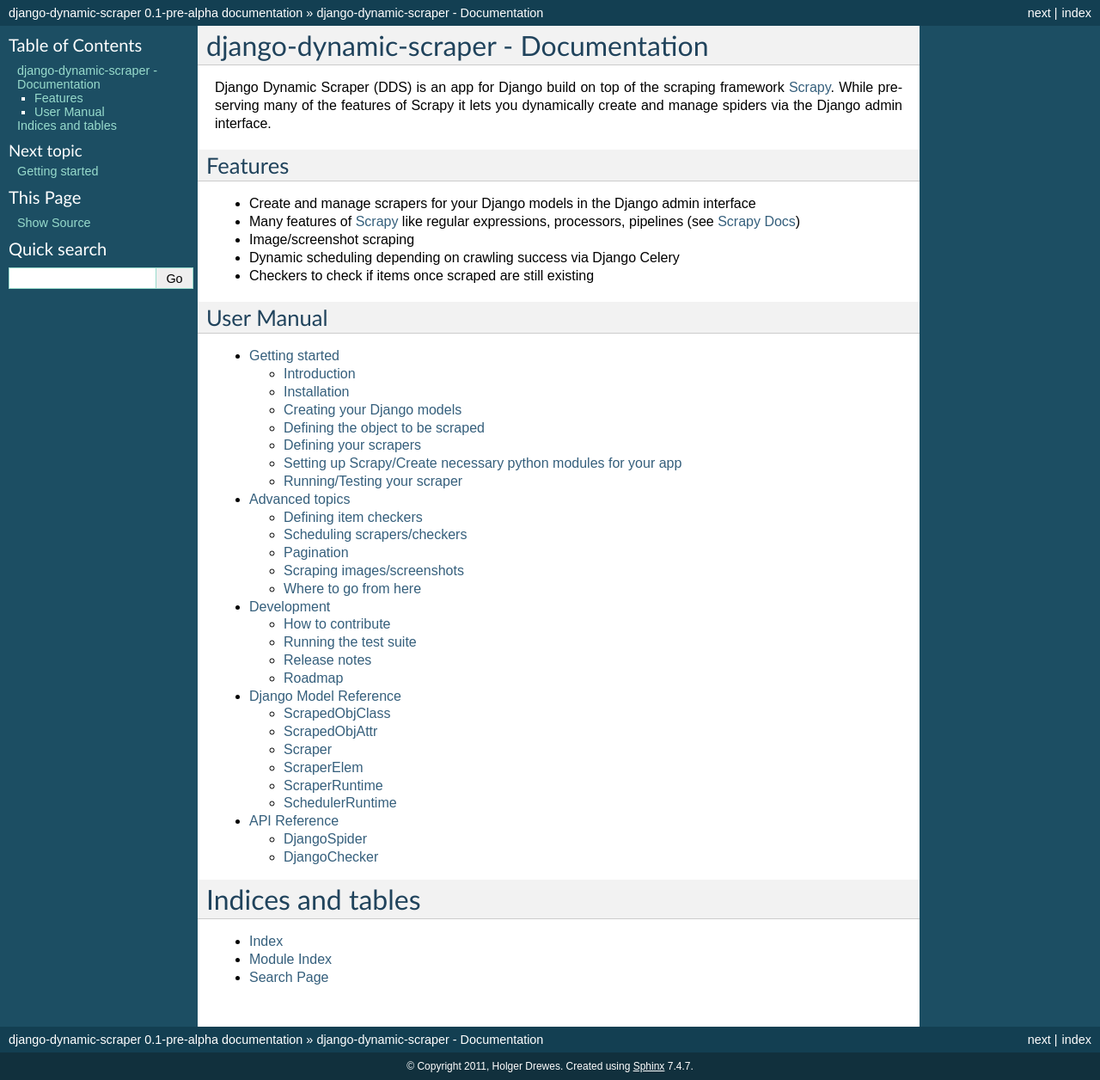
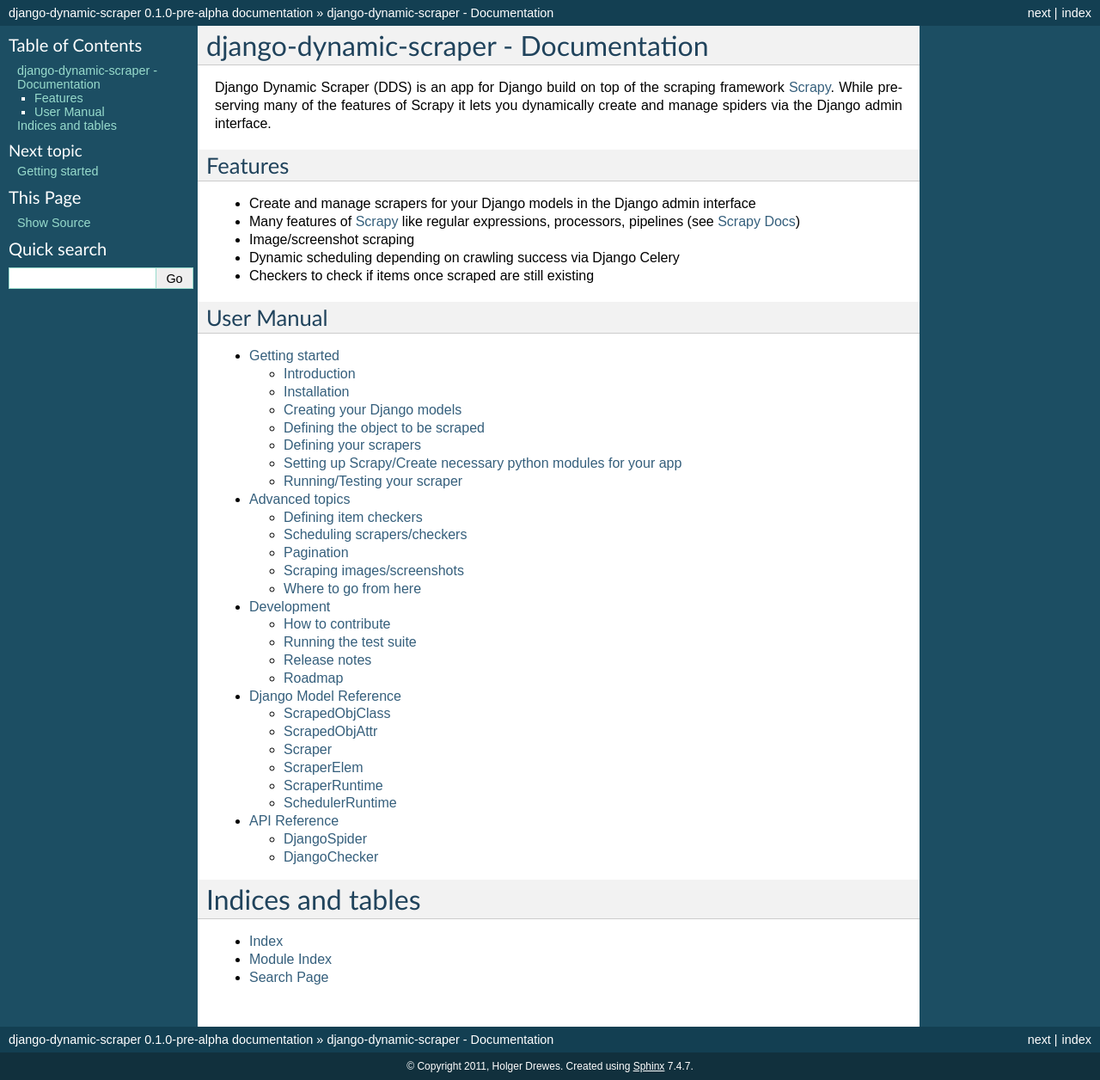
Before and after one commit to holgerd77/django-dynamic-scraper, a Sphinx documentation site: the page built from docs/index.rst, in a window 1280 px wide. Shown: the whole page at 86% size. Built offline with Sphinx 7.4.7, drawn with Linux system fonts in a browser that asks for light colours.

Commit message:
Minor docs changes

```diff
--- a/docs/conf.py
+++ b/docs/conf.py
@@ -48,9 +48,9 @@
 # built documents.
 #
 # The short X.Y version.
-version = '0.1'
+version = '0.1.0'
 # The full version, including alpha/beta/rc tags.
-release = '0.1-pre-alpha'
+release = '0.1.0-pre-alpha'
 
 # The language for content autogenerated by Sphinx. Refer to documentation
 # for a list of supported languages.
```
